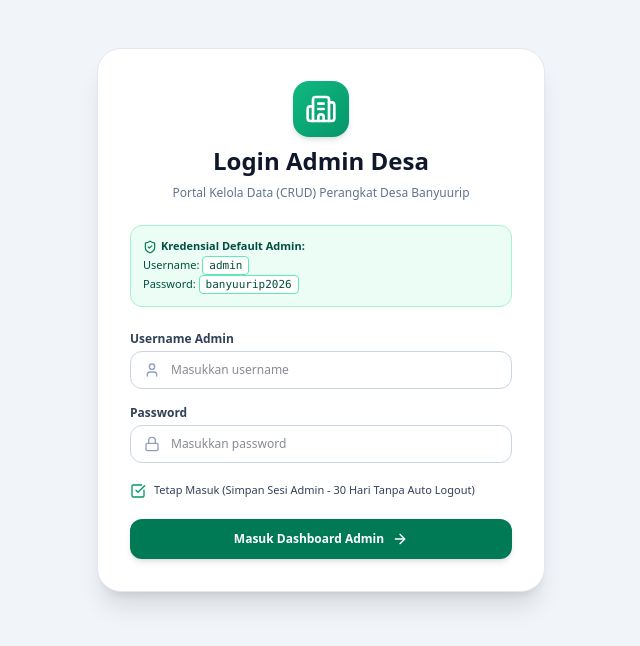
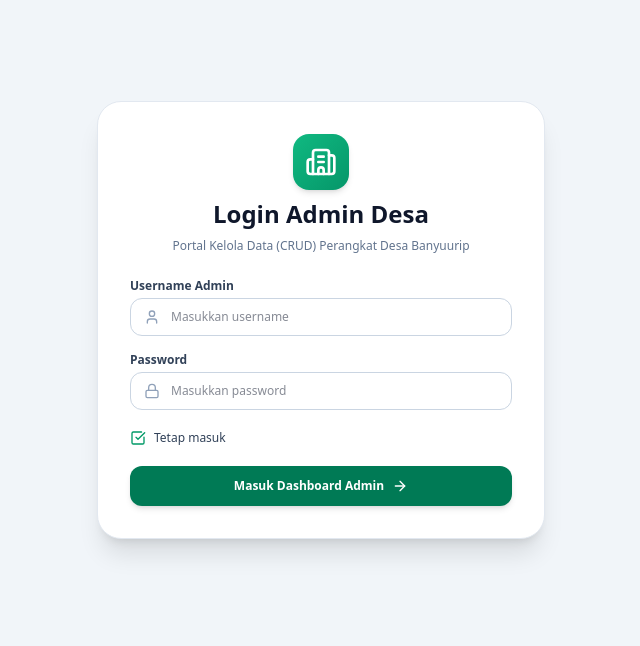
Before and after one commit to apeeapee/KKN, a Next.js app: page /login in a window 1280 px wide. Shown: the top 646 px of the page, without its empty margins (319-959 px from the left). Built offline with nearby package versions, Linux system fonts and the light colour scheme.

Commit message:
Update operating hours to 08.00-14.00, remove banyuurip.desa.id, hide default admin credentials, simplify rememberMe text

```diff
--- a/app/login/page.tsx
+++ b/app/login/page.tsx
@@ -75,18 +75,8 @@ function LoginForm() {
       {errorMsg && (
         <div className="bg-rose-50 border border-rose-200 text-rose-800 p-3 rounded-xl text-xs flex items-center gap-2">
           <AlertCircle className="w-4 h-4 text-rose-600 shrink-0" />
-          <span>{errorMsg}</span>
         </div>
       )}
-
-      {/* Demo Hint */}
-      <div className="bg-emerald-50 border border-emerald-200 p-3 rounded-xl text-[11px] text-emerald-900 space-y-0.5">
-        <p className="font-bold flex items-center gap-1">
-          <ShieldCheck className="w-3.5 h-3.5 text-emerald-700" /> Kredensial Default Admin:
-        </p>
-        <p>Username: <code className="font-mono bg-white px-1.5 py-0.5 rounded border border-emerald-300">admin</code></p>
-        <p>Password: <code className="font-mono bg-white px-1.5 py-0.5 rounded border border-emerald-300">banyuurip2026</code></p>
-      </div>
 
       <form onSubmit={handleLogin} className="space-y-4 text-xs">
         <div>
@@ -128,8 +118,8 @@ function LoginForm() {
           ) : (
             <Square className="w-4 h-4 text-slate-400 shrink-0" />
           )}
-          <span className="text-[11px] font-medium">
-            Tetap Masuk (Simpan Sesi Admin - 30 Hari Tanpa Auto Logout)
+          <span className="text-xs font-medium">
+            Tetap masuk
           </span>
         </div>
 
--- a/components/Footer.tsx
+++ b/components/Footer.tsx
@@ -138,10 +138,7 @@ export default function Footer() {
               <Mail className="w-4 h-4 text-emerald-400 shrink-0 group-hover:scale-110 transition-transform" />
               <span className="font-medium text-slate-300 group-hover:text-emerald-300">banyuuripboyolali@gmail.com</span>
             </a>
-            <div className="flex items-center gap-2">
-              <Globe className="w-4 h-4 text-emerald-400 shrink-0" />
-              <span>www.banyuurip.desa.id</span>
-            </div>
+
           </div>
         </div>
 
--- a/components/Navbar.tsx
+++ b/components/Navbar.tsx
@@ -58,7 +58,7 @@ export default function Navbar() {
           <span>Desa Banyuurip, Kecamatan Klego, Kabupaten Boyolali</span>
         </div>
         <div className="flex items-center gap-4 text-emerald-200 text-xs">
-          <span>Jam Pelayanan: Senin - Jumat (08.00 - 15.00 WIB)</span>
+          <span>Jam Pelayanan: Senin - Jumat (08.00 - 14.00 WIB)</span>
           <span className="hidden md:inline">|</span>
           <Link href="/login" className="text-emerald-300 hover:text-white font-bold flex items-center gap-1 underline underline-offset-2">
             <UserCheck className="w-3.5 h-3.5 text-emerald-400" />
```
